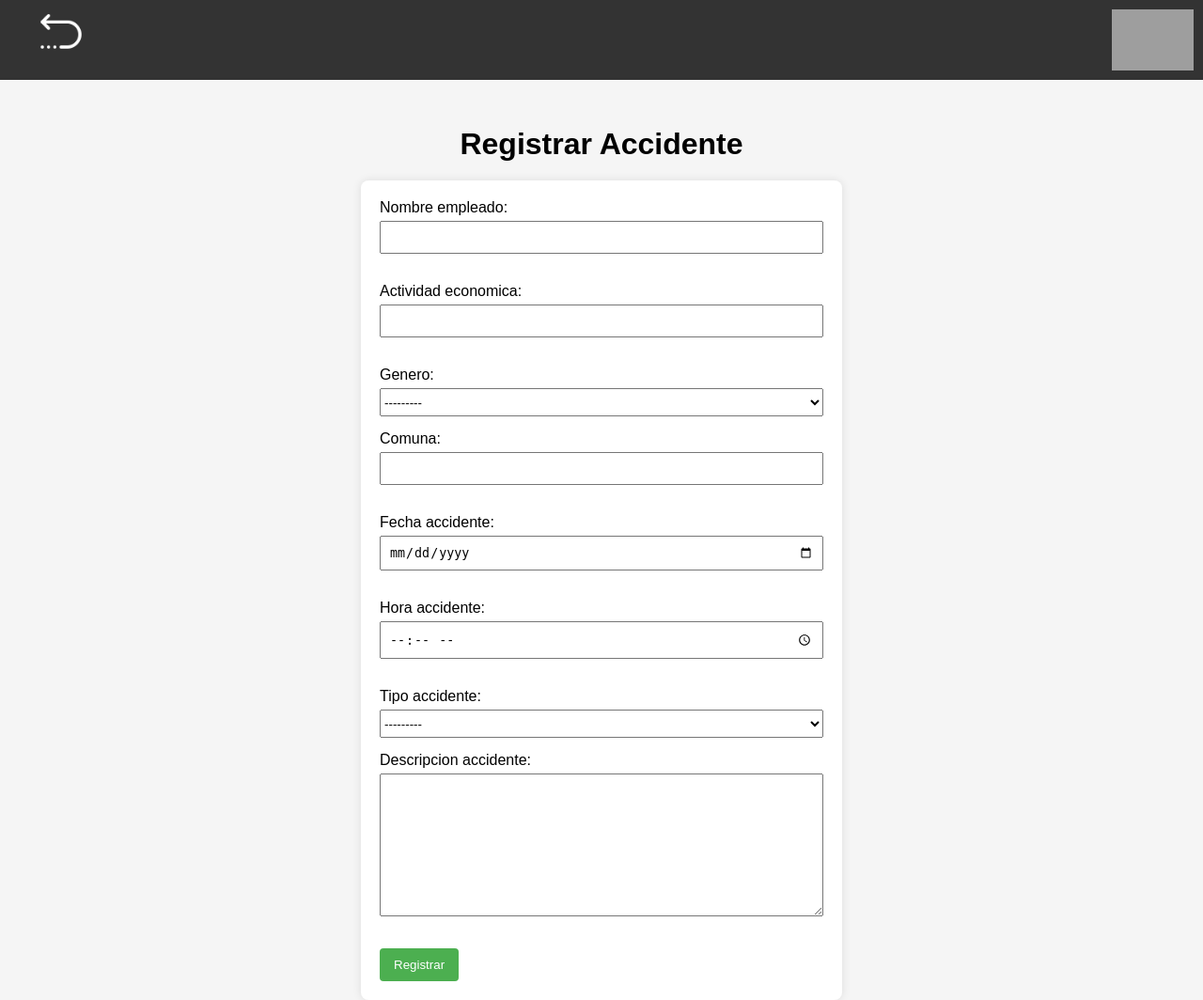
After one commit to Ciosmo/prevencion_riesgos, a Django app: page /registrar_accidente/ in a window 1280 px wide. The commit adds this page. Shown: the whole page at 94% size. Run offline with Django 4.2, Linux system fonts and the light colour scheme; parts of the project's set-up code (start-up, migrations or seed data) failed here and were passed over; grey boxes are pictures that could not be loaded.

Commit message:
Se agrego formulario para registrar accidentes

```diff
--- /dev/null
+++ b/prevencionDeRiesgos/core/form.py
@@ -0,0 +1,11 @@
+from django import forms
+from .models import AccidenteLaboral
+
+class AccidenteForm(forms.ModelForm):
+    class Meta:
+        model = AccidenteLaboral
+        fields = '__all__'
+        widgets = {
+            'fecha_accidente': forms.TextInput(attrs={'type': 'date'}),
+            'hora_accidente': forms.TextInput(attrs={'type': 'time'}),
+        }
--- a/prevencionDeRiesgos/core/models.py
+++ b/prevencionDeRiesgos/core/models.py
@@ -35,3 +35,16 @@ class Sexo(models.Model):
     men = models.DecimalField(max_digits=10, decimal_places=2, null=True)
     women = models.DecimalField(max_digits=10, decimal_places=2, null=True)
     total = models.DecimalField(max_digits=10, decimal_places=2, null=True)
+
+class AccidenteLaboral(models.Model):
+    nombre_empleado = models.CharField(max_length=255)
+    actividad_economica = models.CharField(max_length=255)
+    genero = models.CharField(max_length=10, choices=[('masculino', 'Masculino'), ('femenino', 'Femenino')])
+    comuna = models.CharField(max_length=255)
+    fecha_accidente = models.DateField()
+    hora_accidente = models.TimeField()
+    tipo_accidente = models.CharField(max_length=50, choices=[('trabajo', 'Trabajo'), ('trayecto', 'Trayecto')])
+    descripcion_accidente = models.TextField()
+
+    def __str__(self):
+        return f"{self.nombre_empleado} - {self.fecha_accidente}"
--- /dev/null
+++ b/prevencionDeRiesgos/core/static/form.css
@@ -0,0 +1,170 @@
+*{
+    box-sizing: border-box;
+    text-decoration: none;
+    list-style: none;
+    margin: 0;
+    padding: 0;
+}
+
+.logo{
+  cursor: pointer;
+  float: right;
+  margin: 10px;
+}
+
+.logo img{
+  height: 65px;
+  width: auto;
+  transition: all 0.3s;
+}
+
+.logo img:hover{
+  transform: scale(1.2);
+}
+
+nav a{
+  cursor: pointer;
+  float: left;
+  margin-top: 10px;
+}
+
+nav img{
+  height: 50px;
+  width: auto;
+}
+
+.checkbtn{
+  font-size: 30px;
+  color: white;
+  float: left;
+  line-height: 80px;
+  margin-left: 30px;
+  cursor: pointer;
+  display: none;
+}
+
+nav{
+  background-color: #333;
+  height: 85px;
+  width: 100%;
+}
+
+nav ul{
+  float: left;
+  margin-left: 30px;
+}
+
+nav ul li{
+  display: inline-block;
+  line-height: 8opx;
+  margin: 0 10px;
+}
+
+nav ul li a{
+  color: white;
+  font-size: 17px;
+  text-decoration: none;
+}
+
+nav ul li:hover{
+  transform: scale(1.1);
+}
+
+nav ul li a:hover{
+  color: yellow;
+}
+
+body {
+    font-family: 'Arial', sans-serif;
+    background-color: whitesmoke;
+  }
+
+  .content{
+    margin: 0;
+    margin-top: 50px;
+    padding: 0;
+    min-height: 70vh;
+    display: flex;
+    align-items: center;
+    justify-content: center;
+    flex-direction: column;
+  }
+
+  form {
+    background-color: #fff;
+    width: 40%;
+    padding: 20px;
+    border-radius: 8px;
+    box-shadow: 0 0 10px rgba(0, 0, 0, 0.1);
+  }
+
+  h1 {
+    text-align: center;
+    padding-bottom: 20px;
+  }
+
+  .content a{
+    text-align: center;
+    padding-top: 20px;
+  }
+
+  /* Oculta todos los ul dentro del formulario que no tienen una clase */
+  form > ul:not([class]) {
+    display: none;
+  }
+
+  .errorlist{
+    margin: 5px;
+    color: red;
+  }
+
+  .helptext{
+    margin-bottom: 10px;
+  }
+
+  form label {
+    display: block;
+    margin-bottom: 5px;
+  }
+
+  form select{
+    width: 100%;
+    height: 30px;
+  }
+
+  form textarea{
+    width: 100%;
+  }
+
+  input {
+    width: 100%;
+    padding: 8px;
+    margin-bottom: 16px;
+    box-sizing: border-box;
+  }
+
+  button {
+    background-color: #4caf50;
+    color: white;
+    padding: 10px 15px;
+    border: none;
+    border-radius: 4px;
+    cursor: pointer;
+  }
+
+/* Aplica espaciado entre los párrafos del formulario */
+form p {
+    margin-bottom: 15px;
+}
+
+/* Aplica un espaciado adicional antes del botón */
+form button {
+    margin-top: 15px;
+}
+
+  /* Estilos para el formulario en pantallas más pequeñas */
+  @media (max-width: 600px) {
+    form {
+      width: 80%;
+    }
+  }
--- /dev/null
+++ b/prevencionDeRiesgos/core/templates/Formulario.html
@@ -0,0 +1,41 @@
+{% load static %}
+
+<!DOCTYPE html>
+<html lang="en">
+<head>
+    <meta charset="UTF-8">
+    <meta name="viewport" content="width=device-width, initial-scale=1.0">
+    <link rel="stylesheet" href="{% static 'form.css' %}">
+    <title>Registrate</title>
+</head>
+<body>
+
+<!-- Barra de tareas -->
+<div class="header">
+  <nav class="navbar">
+      <ul class="nav-links">
+          <li><a href="/grafico">
+            <img src="{% static 'volver.png' %}" alt="Logo">
+          </a></li>
+      </ul>
+      <div class="logo">
+          <img src="{% static 'riesgo.png' %}" alt="Logo">
+      </div>
+  </nav>
+</div>
+
+<div class="content">
+
+  <h1>Registrar Accidente</h1>
+{% block content %}
+  <form method="post" action="{% url 'registrar_accidente' %}">
+    {% csrf_token %}
+    {{ form.as_p }}
+    <button type="submit">Registrar</button>
+  </form>
+{% endblock %}
+
+</div>
+
+</body>
+</html>
--- a/prevencionDeRiesgos/core/templates/Grafico.html
+++ b/prevencionDeRiesgos/core/templates/Grafico.html
@@ -24,6 +24,7 @@
         <ul class="nav-links">
             <li><a href="/home">Inicio</a></li>
             <li><a href="/grafico">Graficos</a></li>
+            <li><a href="/registrar_accidente">Registrar accidente</a></li>
             <li><a href="{% url 'logout' %}">Cerrar sesion</a></li>
         </ul>
         <div class="logo">
--- a/prevencionDeRiesgos/core/templates/Prueba.html
+++ /dev/null
@@ -1 +0,0 @@
-<!-- Esta pagina la uso para hacer pruebas para no modificar la original -->
--- a/prevencionDeRiesgos/core/urls.py
+++ b/prevencionDeRiesgos/core/urls.py
@@ -5,4 +5,5 @@ urlpatterns = [
     path('', views.home, name='home'),
     path('home/', views.home, name='home'),
     path('grafico/', views.grafico, name='grafico'),
+    path('registrar_accidente/', views.registrar_accidente, name='registrar_accidente')
 ]
--- a/prevencionDeRiesgos/core/views.py
+++ b/prevencionDeRiesgos/core/views.py
@@ -1,6 +1,5 @@
 from core.models import EconomicActivity, Mutualidad, Tasa_Eco_Act, Sexo
 from django.contrib.auth.models import User
-from django.shortcuts import render
 from django.contrib import messages
 from django.contrib.auth import get_user_model
 
@@ -10,7 +9,20 @@ import plotly.express as px
 from plotly.offline import plot
 import pandas as pd
 
-# Create your views here.
+from core.form import AccidenteForm
+
+def registrar_accidente(request):
+    if request.method == 'POST':
+        form = AccidenteForm(request.POST)
+        if form.is_valid():
+            form.save()
+
+            return redirect('home')
+    else:
+        form = AccidenteForm()
+
+    return render(request, 'Formulario.html', {'form': form})
+
 
 def home(request):
     return render(request, 'home.html')
--- a/prevencionDeRiesgos/model.py
+++ b/prevencionDeRiesgos/model_form.py
@@ -12,7 +12,7 @@ class Date(models.Model):
 class EconomicActivity(models.Model):
     activity_name = models.CharField(max_length=255)
 
-class Mutulidad(models.Model):
+class Mutualidad(models.Model):
     name = models.CharField(max_length=255)
 
 class Sexo(models.Model):
@@ -22,6 +22,6 @@ class FactAccidente(models.Model):
     Category = models.ForeignKey(Category, on_delete=models.CASCADE, default=1)
     Date = models.ForeignKey(Date, on_delete=models.CASCADE, default=1)
     EconomicActivity = models.ForeignKey(EconomicActivity, on_delete=models.CASCADE, default=1)
-    Mutulidad = models.ForeignKey(Mutulidad, on_delete=models.CASCADE, default=1)
+    Mutulidad = models.ForeignKey(Mutualidad, on_delete=models.CASCADE, default=1)
     Sexo = models.ForeignKey(Sexo, on_delete=models.CASCADE, default=1)
     Mutulidad = models.ForeignKey(Mutulidad, on_delete=models.CASCADE, default=1)
```
Also changed, not shown: copia.css (added, +320 -0 lines), requeriments.txt (deleted, +0 -21 lines), prevencionDeRiesgos/core/migrations/0002_accidentelaboral.py (added), prevencionDeRiesgos/core/templates/GraficoForm.html (added).
